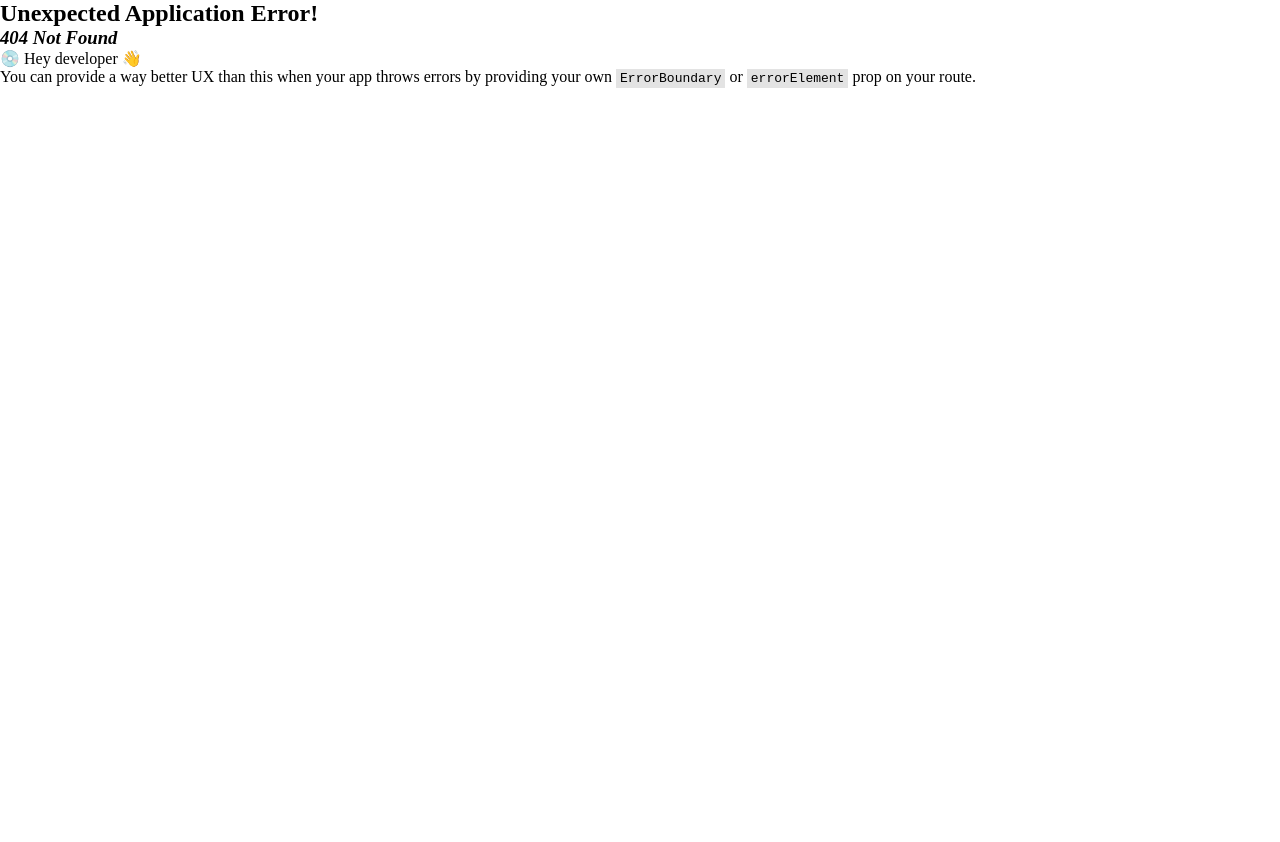
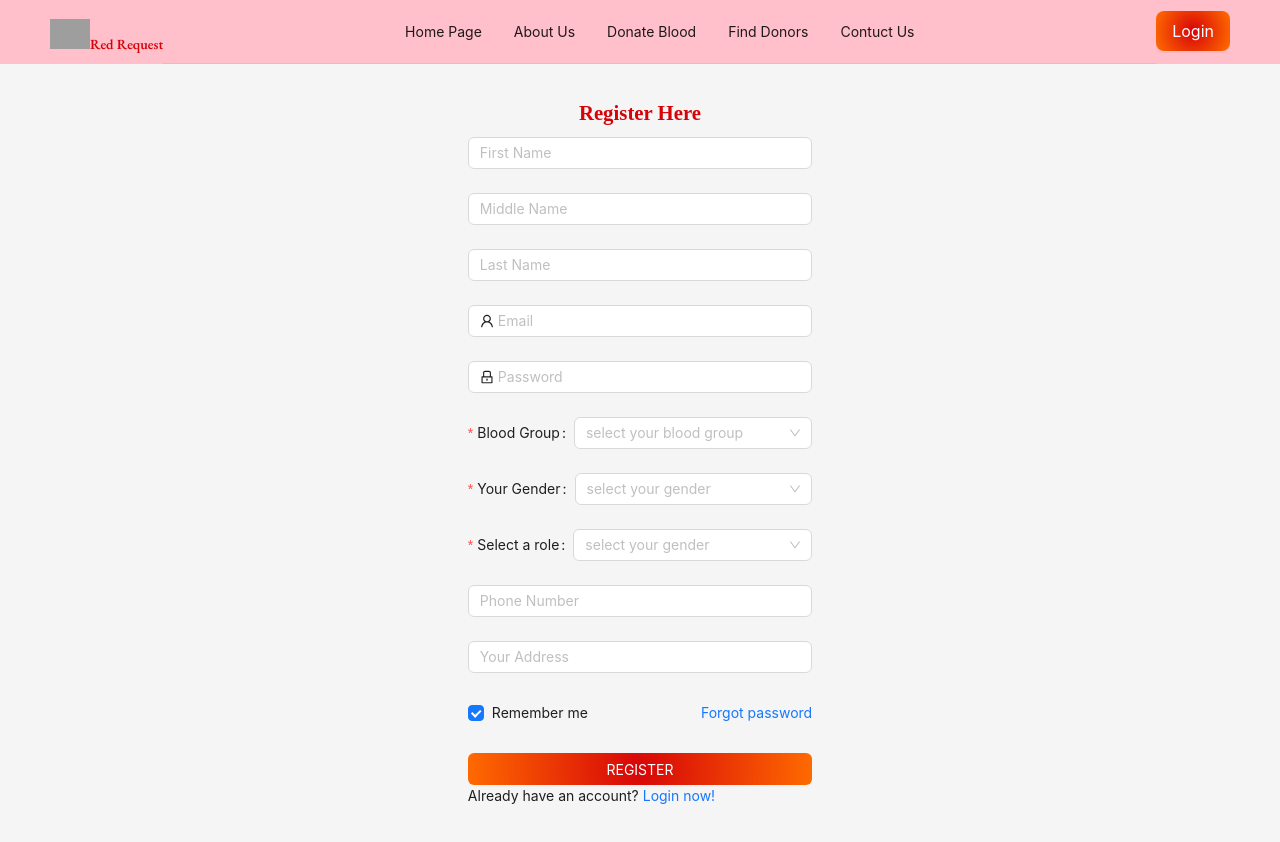
Before and after one commit to PIYAS79/Red_Request_Frontend, a React (Vite) app: page /signup in a window 1280 px wide. Before the commit this address had no page. Shown: the top 842 px of the page. Before the commit the page ends 800 px from the top, so only its background shows below. Built offline with nearby package versions, Linux system fonts and the light colour scheme; grey boxes are pictures that could not be loaded; a web font is replaced by a local one.

Commit message:
add signup and login page

```diff
--- a/src/Components/HomePage_Components/FindBlood_Section.tsx
+++ b/src/Components/HomePage_Components/FindBlood_Section.tsx
@@ -6,7 +6,7 @@ const FindBlood_Section = () => {
         <div style={{ padding: '5rem 0rem' }}>
             <Row className="basicContainer">
                 <Col span={24} md={12} style={{ display: 'flex', justifyContent: 'center' }}>
-                    <img style={{ width: '70%',objectFit:'contain' }} src="https://i.ibb.co/nsyQcNM/Pngtree-blood-donation-5398289.png" alt="" />
+                    <img style={{ width: '70%',objectFit:'contain' }} src="https://res.cloudinary.com/do7nin6oo/image/upload/v1724692815/Pngtree_love_blood_donation_5395179_lsqijy.png" alt="" />
                 </Col>
                 <Col span={24} md={12} className="specialFont" style={{ display:'flex',flexDirection:'column',justifyContent:'center' }}>
                     <h2>Blood Request</h2>
--- a/src/Components/HomePage_Components/Hero_Section.tsx
+++ b/src/Components/HomePage_Components/Hero_Section.tsx
@@ -16,7 +16,7 @@ const Hero_Section = () => {
             </div>
         </Col>
         <Col xs={24} md={12} style={{display:'flex',justifyContent:'center'}}>
-            <img style={{width:'80%'}} src="https://i.ibb.co/vZfmVGQ/Pngtree-doctor-and-donation-of-the-6288026.png" alt="" />
+            <img style={{width:'80%'}} src="https://res.cloudinary.com/do7nin6oo/image/upload/v1724692639/Pngtree_doctor_and_donation_of_the_6288026_ip3kmf.png" alt="" />
         </Col>
     </Row>
   )
--- a/src/Components/HomePage_Components/Process_Section.tsx
+++ b/src/Components/HomePage_Components/Process_Section.tsx
@@ -5,7 +5,7 @@ const Process_Section = () => {
     return (
         <div style={{ background: 'white', padding: '5rem 0rem',position:'relative' }}>
             <div style={{ position: 'absolute',bottom:'0', opacity: '.8' }}>
-                <img style={{ width: '300px' }} src="https://i.ibb.co/XYV6zQL/pngwing-com-1.png" alt="" />
+                <img style={{ width: '300px' }} src="https://res.cloudinary.com/do7nin6oo/image/upload/v1724692815/pngwing.com_1_bm8g1s.png" alt="" />
             </div>
             <Row className="basicContainer">
                 <Col span={24} md={12} className="specialFont" style={{ display: 'flex', flexDirection: 'column', justifyContent: 'center' }}>
@@ -15,7 +15,7 @@ const Process_Section = () => {
                     <BloodButton link="/contact" text="View Our Bank" />
                 </Col>
                 <Col span={24} md={12} style={{ display: 'flex', justifyContent: 'center' }}>
-                    <img style={{ width: '70%', objectFit: 'contain' }} src="https://i.ibb.co/KmdYNmt/pngwing-com-2.png" alt="" />
+                    <img style={{ width: '70%', objectFit: 'contain' }} src="https://res.cloudinary.com/do7nin6oo/image/upload/v1724692943/pngwing.com_2_opzyer.png" alt="" />
                 </Col>
             </Row>
         </div>
--- a/src/Components/Others_Components/Logo.tsx
+++ b/src/Components/Others_Components/Logo.tsx
@@ -3,7 +3,7 @@
 const Logo = ({size}:{size:number}) => {
   return (
     <div style={{marginTop:'1.5rem'}}>
-        <img style={{width:`${size}px`}} src="https://i.ibb.co/9rFZWRN/pngwing-com.png" alt="Logo" />
+        <img style={{width:`${size}px`}} src="https://res.cloudinary.com/do7nin6oo/image/upload/v1724693007/pngwing.com_syll6x.png" alt="Logo" />
         <span className="bloodText specialFont" style={{fontWeight:'600'}}>Red Request</span>
     </div>
   )
--- a/src/Global/ServicesArray.ts
+++ b/src/Global/ServicesArray.ts
@@ -6,18 +6,18 @@ export const services_arr: Services_Interface_Type[] = [
         title: 'Donate Blood',
         paragraph: 'Lorem ipsum, dolor sit amet consectetur adipisicing elit. Dolores, est.',
         link: '/donate',
-        imageLink:'https://i.ibb.co/X5VgptN/blood-drop.png'
+        imageLink:'https://res.cloudinary.com/do7nin6oo/image/upload/v1724692639/Pngtree_doctor_and_donation_of_the_6288026_ip3kmf.png'
     },
     {
         title: 'Find Donors',
         paragraph: 'Lorem ipsum, dolor sit amet consectetur adipisicing elit. Dolores, est.',
         link: '/donors',
-        imageLink:'https://i.ibb.co/J3JXVJd/blood.png'
+        imageLink:'https://res.cloudinary.com/do7nin6oo/image/upload/v1724692682/blood_uqsmma.png'
     },
     {
         title: 'Blood Bank',
         paragraph: 'Lorem ipsum, dolor sit amet consectetur adipisicing elit. Dolores, est.',
         link: '/bank',
-        imageLink:'https://i.ibb.co/pZ81T3Y/blood-bank.png'
+        imageLink:'https://res.cloudinary.com/do7nin6oo/image/upload/v1724692682/blood-bank_lzqpyr.png'
     },
 ]
--- /dev/null
+++ b/src/Pages/LoginPage.tsx
@@ -0,0 +1,60 @@
+
+import { LockOutlined, UserOutlined } from '@ant-design/icons';
+import { Button, Checkbox, Form, Input, Flex, Row, Col } from 'antd';
+import { Link } from 'react-router-dom';
+
+
+const LoginPage = () => {
+
+
+    const onFinish = (values: any) => {
+        console.log('Received values of form: ', values);
+    };
+
+
+
+
+    return (
+        <Row>
+            <Col span={24} style={{ display: 'flex', justifyContent: 'center', alignItems: 'center', height: '100vh' }}>
+                <Form
+                    name="login"
+                    initialValues={{ remember: true }}
+                    style={{ minWidth: 320 }}
+                    onFinish={onFinish}
+                >
+                    <p className='bloodText' style={{ marginBottom: '.5rem', textAlign: 'center', fontSize: '1.3rem', fontFamily: 'specialFont', fontWeight: '600' }}>Login Here</p>
+                    <Form.Item
+                        name="email"
+                        rules={[{ required: true, message: 'Please input your Email!' }]}
+                    >
+                        <Input prefix={<UserOutlined />} placeholder="Email" />
+                    </Form.Item>
+                    <Form.Item
+                        name="password"
+                        rules={[{ required: true, message: 'Please input your Password!' }]}
+                    >
+                        <Input prefix={<LockOutlined />} type="password" placeholder="Password" />
+                    </Form.Item>
+                    <Form.Item>
+                        <Flex justify="space-between" align="center">
+                            <Form.Item name="remember" valuePropName="checked" noStyle>
+                                <Checkbox>Remember me</Checkbox>
+                            </Form.Item>
+                            <a href="">Forgot password</a>
+                        </Flex>
+                    </Form.Item>
+
+                    <Form.Item>
+                        <Button className='bloodButton' style={{ color: 'white', border: 'none' }} block htmlType="submit">
+                            LOG IN
+                        </Button>
+                        Dont have an account? <Link to={'/signup'}>Register now!</Link>
+                    </Form.Item>
+                </Form>
+            </Col>
+        </Row>
+    )
+}
+
+export default LoginPage
--- /dev/null
+++ b/src/Pages/RegisterPage.tsx
@@ -0,0 +1,146 @@
+
+import { LockOutlined, UserOutlined } from '@ant-design/icons';
+import { Button, Checkbox, Form, Input, Flex, Row, Col, Select } from 'antd';
+import { Link } from 'react-router-dom';
+
+
+type SingupFieldType= {
+    f_name:string,
+    m_name:string,
+    l_name:string,
+    email:string,
+    password:string,
+
+}
+
+
+const RegisterPage = () => {
+
+    const onFinish = (values: any) => {
+        console.log('Received values of form: ', values);
+    };
+
+
+
+
+    return (
+        <Row>
+            <Col span={24} style={{ display: 'flex', justifyContent: 'center', alignItems: 'center', height: '100vh' }}>
+                <Form
+                    name="login"
+                    initialValues={{ remember: true }}
+                    style={{ minWidth: 320 }}
+                    onFinish={onFinish}
+                >
+                    <p className='bloodText' style={{ marginBottom: '.5rem', textAlign: 'center', fontSize: '1.3rem', fontFamily: 'specialFont', fontWeight: '600' }}>Register Here</p>
+                    {/* first name field */}
+                    <Form.Item
+                        name="f_name"
+                        rules={[{ required: true, message: 'Please input your First Name!' }]}
+                    >
+                        <Input placeholder="First Name" />
+                    </Form.Item>
+                    {/* middle name field */}
+                    <Form.Item
+                        name="m_name"
+                    >
+                        <Input placeholder="Middle Name" />
+                    </Form.Item>
+                    {/* last name field */}
+                    <Form.Item
+                        name="l_name"
+                        rules={[{ required: true, message: 'Please input your Last Name!' }]}
+                    >
+                        <Input placeholder="Last Name" />
+                    </Form.Item>
+                    {/* email field */}
+                    <Form.Item
+                        name="email"
+                        rules={[{ required: true, message: 'Please input your Email!' }]}
+                    >
+                        <Input prefix={<UserOutlined />} placeholder="Email" />
+                    </Form.Item>
+                    {/* password field */}
+                    <Form.Item
+                        name="password"
+                        rules={[{ required: true, message: 'Please input your Password!' }]}
+                    >
+                        <Input prefix={<LockOutlined />} type="password" placeholder="Password" />
+                    </Form.Item>
+
+                    {/* blood group  */}
+                    <Form.Item label="Blood Group"
+                        name="blood_group"
+                        rules={[{ required: true, message: 'Please input your Blood Group!' }]}
+                    >
+                        <Select placeholder="select your blood group">
+                            <Select.Option value="A+">A+</Select.Option>
+                            <Select.Option value="A-">A-</Select.Option>
+                            <Select.Option value="B+">B+</Select.Option>
+                            <Select.Option value="B-">B-</Select.Option>
+                            <Select.Option value="AB+">AB+</Select.Option>
+                            <Select.Option value="AB-">AB-</Select.Option>
+                            <Select.Option value="O+">O+</Select.Option>
+                            <Select.Option value="O-">O-</Select.Option>
+
+                        </Select>
+                    </Form.Item>
+                    {/* gender field */}
+                    <Form.Item label="Your Gender"
+                        name="gender"
+                        rules={[{ required: true, message: 'Please input your Gender!' }]}
+                    >
+                        <Select placeholder="select your gender">
+                            <Select.Option value="male">Male</Select.Option>
+                            <Select.Option value="female">Female</Select.Option>
+                        </Select>
+                    </Form.Item>
+                    {/* role field */}
+                    <Form.Item label="Select a role"
+                        name="role"
+                        rules={[{ required: true, message: 'Please input your Role!' }]}
+                    >
+                        <Select placeholder="select your gender">
+                            <Select.Option value="Donor">Donor</Select.Option>
+                            <Select.Option value="Requester">Requester</Select.Option>
+                            <Select.Option value="Both">Both</Select.Option>
+                        </Select>
+                    </Form.Item>
+                    {/* Phone field */}
+                    <Form.Item
+                        name="phone"
+                        rules={[{ required: true, message: 'Please input your Phone Number!' }]}
+                    >
+                        <Input placeholder="Phone Number" />
+                    </Form.Item>
+                    {/* Address field */}
+                    <Form.Item
+                        name="address"
+                        rules={[{ required: true, message: 'Please input your Address!' }]}
+                    >
+                        <Input placeholder="Your Address" />
+                    </Form.Item>
+
+
+                    <Form.Item>
+                        <Flex justify="space-between" align="center">
+                            <Form.Item name="remember" valuePropName="checked" noStyle>
+                                <Checkbox>Remember me</Checkbox>
+                            </Form.Item>
+                            <a href="">Forgot password</a>
+                        </Flex>
+                    </Form.Item>
+
+                    <Form.Item>
+                        <Button className='bloodButton' style={{ color: 'white', border: 'none' }} block htmlType="submit">
+                            REGISTER
+                        </Button>
+                        Already have an account?<Link to={'/login'}> Login now!</Link>
+                    </Form.Item>
+                </Form>
+            </Col>
+        </Row>
+    )
+}
+
+export default RegisterPage
--- a/src/Pages/RootPage.tsx
+++ b/src/Pages/RootPage.tsx
@@ -2,6 +2,7 @@ import { Outlet } from 'react-router-dom';
 import { Button, Layout, Menu } from 'antd';
 import Logo from '../Components/Others_Components/Logo';
 import { menuArr } from '../Global/MenuArray';
+import BloodButton from '../Components/Others_Components/BloodButton';
 const { Header, Content, Footer } = Layout;
 
 
@@ -42,8 +43,7 @@ const RootPage = () => {
         />
 
         <div>
-          {/* <Button>LOGIN</Button> */}
-          <Button danger>LOGOUT</Button>
+          <BloodButton link='/login' text='Login' />
         </div>
 
 
```
Also changed, not shown: src/Components/HomePage_Components/Contact_Section.tsx (+3 -4 lines), src/Routes/index.tsx (+11 -1 lines).
